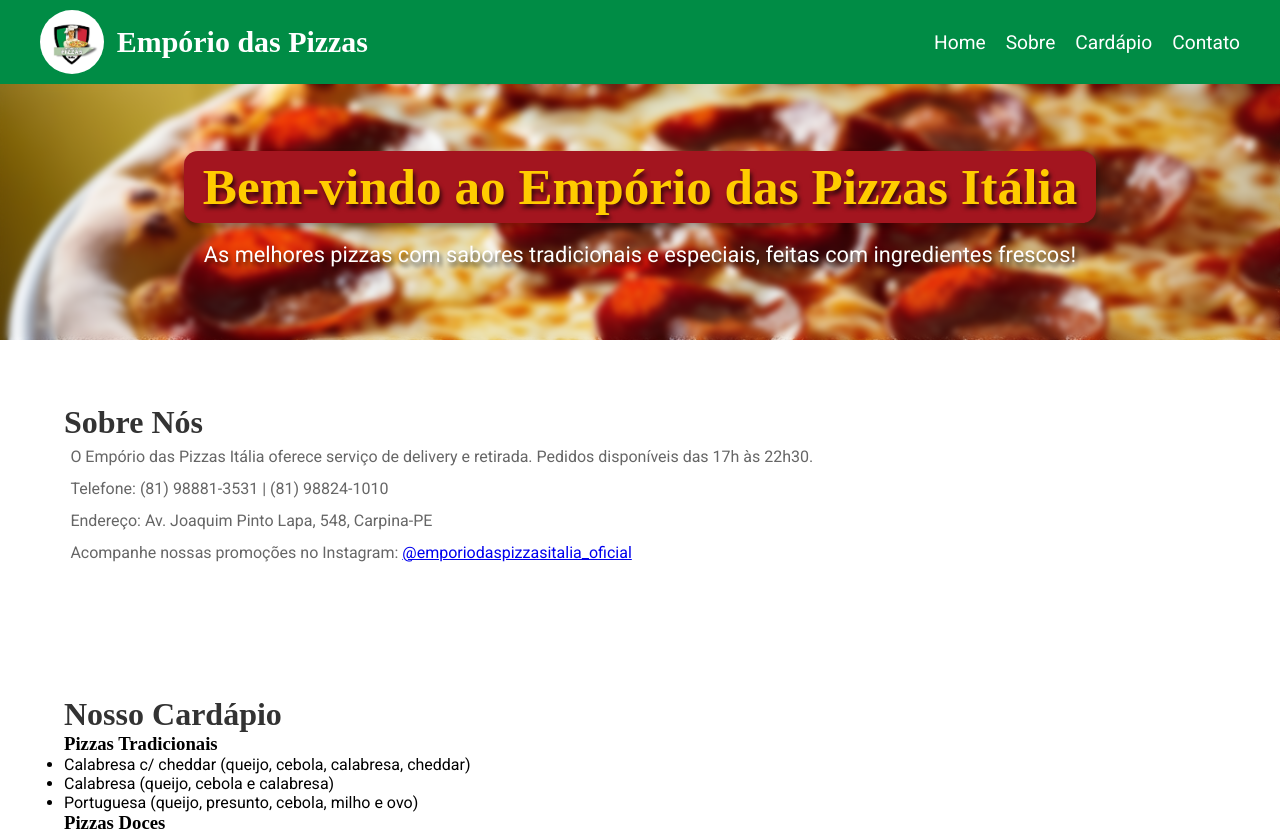
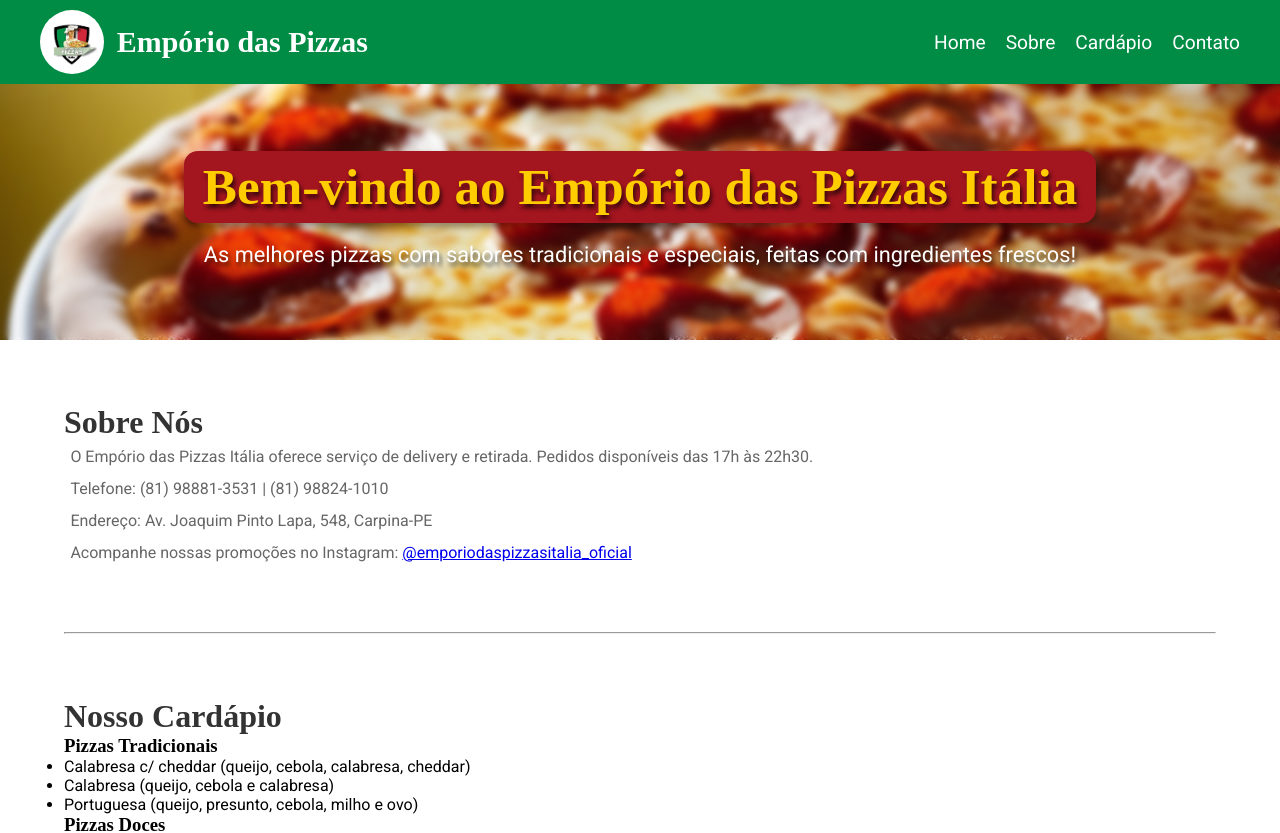
Before and after one commit to BMinority/REACT-Emporio-Pizzas, a React (Vite) app in the folder emporio-das-pizzas/: page / in a window 1280 px wide. Shown: the top 833 px of the page. Built offline with nearby package versions, Linux system fonts and the light colour scheme; a web font is replaced by a local one.

Commit message:
style hr body

```diff
--- a/emporio-das-pizzas/src/App.css
+++ b/emporio-das-pizzas/src/App.css
@@ -45,3 +45,8 @@ body h2 {
 body section {
   padding: 5vw;
 }
+
+body hr {
+  width: 90%;
+  margin-left: 5%;
+}
--- a/emporio-das-pizzas/src/App.jsx
+++ b/emporio-das-pizzas/src/App.jsx
@@ -17,6 +17,7 @@ function App() {
       <main>
         <Home />
         <Sobre />
+        <hr />
         <Cardapio />
         <Contato />
       </main>
```
